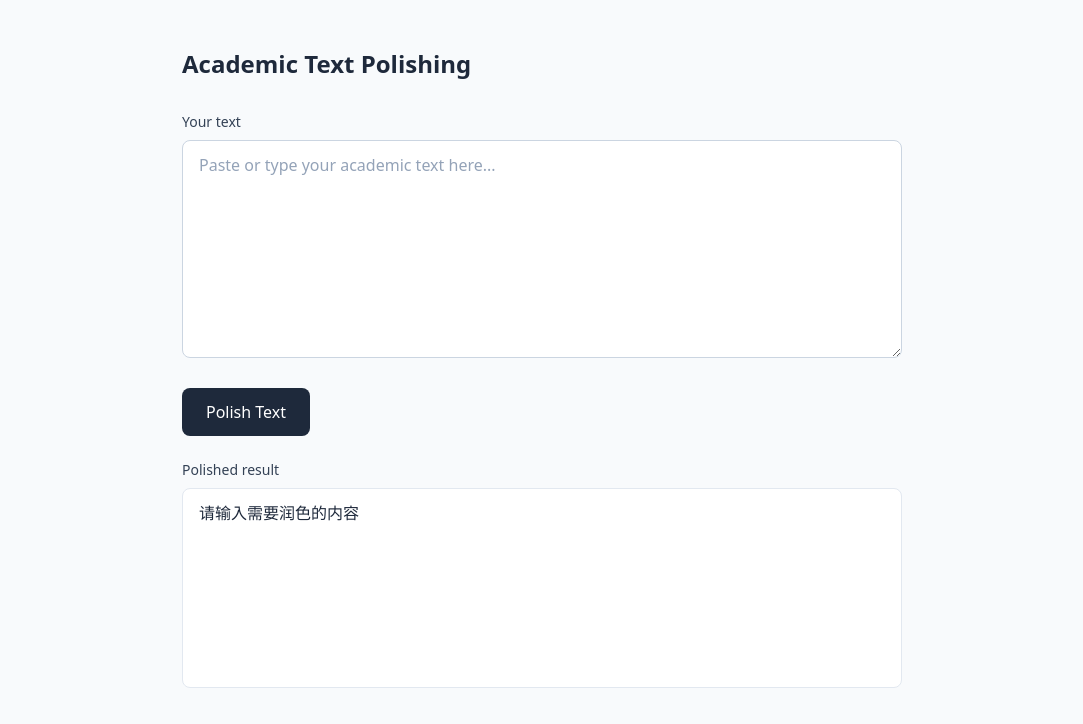
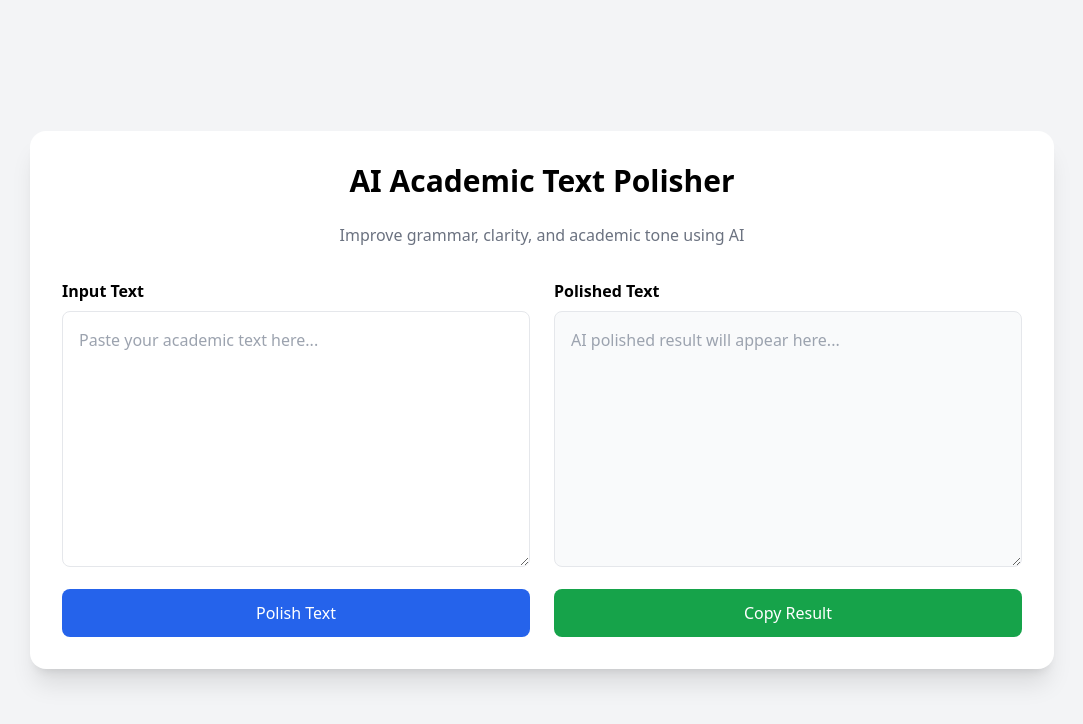
Before and after one commit to zhaot5489-alt/paper-polish-ai, a website: page index.html in a window 1280 px wide. Both pictures are taken after a click on the button "Polish Text". Shown: the whole page, without its empty margins (98-1181 px from the left). Drawn offline with nearby package versions, Linux system fonts and the light colour scheme.

Commit message:
index.html

```diff
--- a/index.html
+++ b/index.html
@@ -3,108 +3,122 @@
 <head>
 <meta charset="UTF-8">
 <meta name="viewport" content="width=device-width, initial-scale=1.0">
-  <title>Academic Text Polishing</title>
+
+<title>Academic Text Polisher</title>
+
 <script src="https://cdn.tailwindcss.com"></script>
+
 </head>
 
-<body class="bg-slate-50 min-h-screen font-sans">
+<body class="bg-gray-100 min-h-screen flex items-center justify-center">
 
-  <div class="max-w-3xl mx-auto px-6 py-12">
+<div class="max-w-5xl w-full bg-white shadow-xl rounded-2xl p-8">
 
-    <h1 class="text-2xl font-semibold text-slate-800 mb-8">
-      Academic Text Polishing
+<h1 class="text-3xl font-bold text-center mb-6">
+AI Academic Text Polisher
 </h1>
 
-    <div class="space-y-6">
+<p class="text-center text-gray-500 mb-8">
+Improve grammar, clarity, and academic tone using AI
+</p>
 
+<div class="grid md:grid-cols-2 gap-6">
+
+<!-- 输入 -->
 <div>
-        <label class="block text-sm font-medium text-slate-700 mb-2">
-          Your text
-        </label>
+<label class="font-semibold">Input Text</label>
 
 <textarea
-          id="input-text"
-          rows="8"
-          placeholder="Paste or type your academic text here..."
-          class="w-full px-4 py-3 rounded-lg border border-slate-300 bg-white text-slate-800 placeholder-slate-400 focus:outline-none focus:ring-2 focus:ring-slate-500"
+id="inputText"
+class="w-full mt-2 p-4 border rounded-lg h-64"
+placeholder="Paste your academic text here..."
 ></textarea>
-      </div>
 
 <button
-        id="polish-btn"
-        class="px-6 py-3 bg-slate-800 text-white font-medium rounded-lg hover:bg-slate-700 transition disabled:opacity-60"
+onclick="polishText()"
+class="mt-4 w-full bg-blue-600 text-white py-3 rounded-lg hover:bg-blue-700 transition"
 >
 Polish Text
 </button>
+</div>
 
+<!-- 输出 -->
 <div>
-        <label class="block text-sm font-medium text-slate-700 mb-2">
-          Polished result
-        </label>
+<label class="font-semibold">Polished Text</label>
 
-        <div
-          id="result-text"
-          class="w-full min-h-[200px] px-4 py-3 rounded-lg border border-slate-200 bg-white text-slate-800"
-        ></div>
+<textarea
+id="outputText"
+class="w-full mt-2 p-4 border rounded-lg h-64 bg-gray-50"
+placeholder="AI polished result will appear here..."
+></textarea>
+
+<button
+onclick="copyText()"
+class="mt-4 w-full bg-green-600 text-white py-3 rounded-lg hover:bg-green-700 transition"
+>
+Copy Result
+</button>
 </div>
 
 </div>
+
+<div id="loading" class="text-center text-gray-500 mt-4 hidden">
+Processing...
+</div>
+
 </div>
 
 <script>
 
-const polishBtn = document.getElementById('polish-btn');
-const resultEl = document.getElementById('result-text');
-const inputEl = document.getElementById('input-text');
+async function polishText() {
 
-polishBtn.addEventListener('click', async () => {
+const input = document.getElementById("inputText").value;
 
-  const input = inputEl.value.trim();
-
-  if (!input) {
-    resultEl.textContent = "请输入需要润色的内容";
-    resultEl.classList.add('text-slate-500');
+if(!input){
+alert("Please enter text");
 return;
 }
 
-  resultEl.classList.remove('text-slate-500','text-red-600');
-  resultEl.textContent = "润色中...";
-  polishBtn.disabled = true;
+document.getElementById("loading").classList.remove("hidden");
 
 try {
 
-    const res = await fetch('/api/polish', {
-      method: 'POST',
+const response = await fetch("/api/polish", {
+method: "POST",
 headers: {
-        'Content-Type': 'application/json'
+"Content-Type": "application/json"
 },
 body: JSON.stringify({
 text: input
 })
 });
 
-    const data = await res.json();
+const data = await response.json();
 
-    if (!res.ok) {
-      resultEl.textContent = data.error || "润色失败，请稍后重试";
-      resultEl.classList.add('text-red-600');
-      return;
-    }
+document.getElementById("outputText").value = data.result;
 
-    resultEl.textContent = data.polished || "";
+} catch (error) {
 
-  } catch (err) {
-
-    resultEl.textContent = "润色失败，请稍后重试";
-    resultEl.classList.add('text-red-600');
-
-  } finally {
-
-    polishBtn.disabled = false;
+alert("API error");
 
 }
 
-});
+document.getElementById("loading").classList.add("hidden");
+
+}
+
+function copyText(){
+
+const text = document.getElementById("outputText");
+
+text.select();
+text.setSelectionRange(0, 99999);
+
+navigator.clipboard.writeText(text.value);
+
+alert("Copied!");
+
+}
 
 </script>
 
```
Lines whose indentation alone changed are shown as unchanged.
